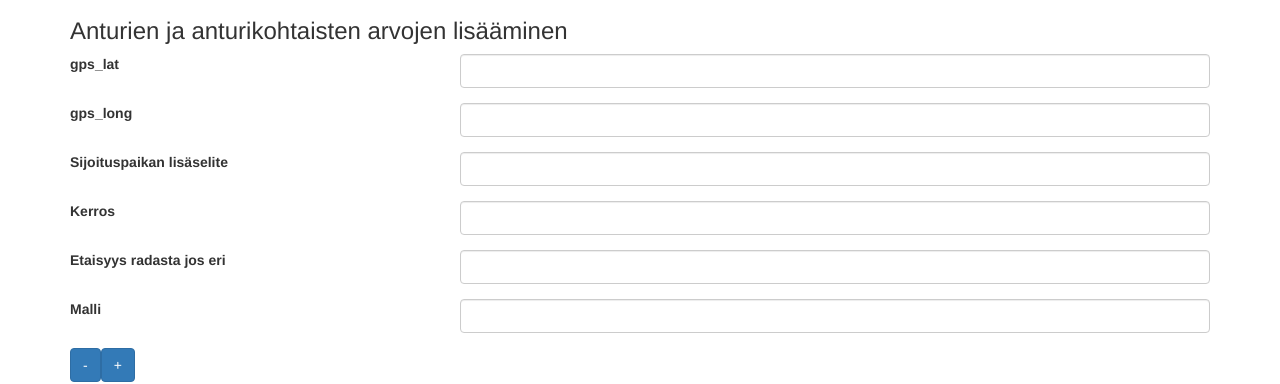
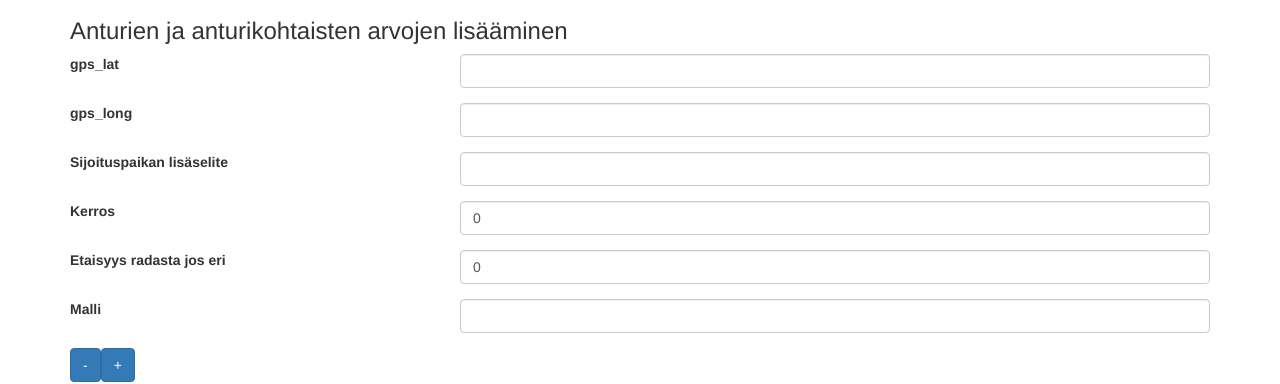
Before and after one commit to finnishtransportagency/Tarinamittaus-Backend, a React (Create React App) app in the folder src/main/app/: page /mittaus in a window 1280 px wide. Both pictures are taken after a click on the button "Lisää anturi". Shown: the part 306-690 px from the top of the page. Built offline with nearby package versions, Linux system fonts and the light colour scheme; no server answers.

Commit message:
Fixed namespace

```diff
--- a/src/main/app/src/views/AsennettuAnturiForm.tsx
+++ b/src/main/app/src/views/AsennettuAnturiForm.tsx
@@ -1,72 +1,48 @@
-import { Formik } from "formik";
+import { Form } from "formik";
 import { observer } from "mobx-react";
 import * as Yup from 'yup';
 import { CustomNumber } from "../components/CustomNumber";
 import { CustomText } from "../components/CustomText";
 import AsennettuAnturiStore from "../stores/AsennettuAnturiStore";
-import IAsennettuAnturi from "../types/interfaces/asennettuAnturi.interface";
 
-const validationSchema = Yup.object({
-  malli: Yup.string().required('Malli vaaditaan'),
-  gps_lat: Yup.number().min(-90).max(90).required('Koordinaatit eivät voi olla tyhjiä'),
-  gps_long: Yup.number().min(0).max(180).required('Koordinaatit eivät voi olla tyhjiä'),
-  etaisyys_radasta_jos_eri: Yup.number().positive().required(),
-  kerros: Yup.number().integer().positive().required(),
-  sijoituspaikan_lisaselite: Yup.string()
-  // asennuspaikantyyppi:
-  // anturikohtaisettunnusarvot:
-})
 
-const AsennettuAnturiForm = ({ asennettuAnturi }: { asennettuAnturi: AsennettuAnturiStore }) => {
+
+const AsennettuAnturiForm = ({ asennettuAnturi, namespace }: { asennettuAnturi: AsennettuAnturiStore, namespace: string }) => {
   return (
     <>
       <h3>Anturien ja anturikohtaisten arvojen lisääminen</h3>
-      {/* <Formik
-        initialValues={{ ...asennettuAnturi }}
-        validationSchema={validationSchema}
-        onSubmit={(values, { setSubmitting }) => {
-          setTimeout(() => {
-            alert(JSON.stringify(values, null, 2));
-            setSubmitting(false);
-          }, 400);
-        }}
-      >
-        {formik => */}
-          {/* <form onSubmit={formik.handleSubmit}> */}
+      <Form>
         <CustomNumber
           label="gps_lat"
-              name="gps_lat"
+          name={`${namespace}.gps_lat`}
           readOnly={false}
         />
         <CustomNumber
           label="gps_long"
-              name="gps_long"
+          name={`${namespace}.gps_long`}
           readOnly={false}
         />
         <CustomText
           label="Sijoituspaikan lisäselite"
-              name="sijoituspaikan_lisaselite"
+          name={`${namespace}.sijoituspaikan_lisaselite`}
           readOnly={false}
         />
         <CustomNumber
           label="Kerros"
-              name="kerros"
+          name={`${namespace}.kerros`}
           readOnly={false}
         />
         <CustomNumber
           label="Etaisyys radasta jos eri"
-              name="etaisyys_radasta_jos_eri"
+          name={`${namespace}.etaisyys_radasta_jos_eri`}
           readOnly={false}
         />
         <CustomText
           label="Malli"
-              name="malli"
+          name={`${namespace}.malli`}
           readOnly={false}
         />
-          {/* </form> */}
-      {/* //   }
-      // </Formik> */}
-
+      </Form>
     </>
   )
 }
--- a/src/main/app/src/views/MittausForm.tsx
+++ b/src/main/app/src/views/MittausForm.tsx
@@ -100,7 +100,7 @@ const MittausForm = ({ mittaus }: { mittaus: MittausStore }) => {
                   {formik.values.asennettuanturi && formik.values.asennettuanturi.length > 0 ? (
                     formik.values.asennettuanturi.map((anturi, index) => (
                       <div key={index}>
-                        <AsennettuAnturiForm asennettuAnturi={anturi} />
+                        <AsennettuAnturiForm asennettuAnturi={anturi} namespace={`asennettuanturi.${index}`} />
                         <Button
                           onClick={() => arrayHelpers.remove(index)} // remove a friend from the list
                         >
```
Lines whose indentation alone changed are shown as unchanged.
